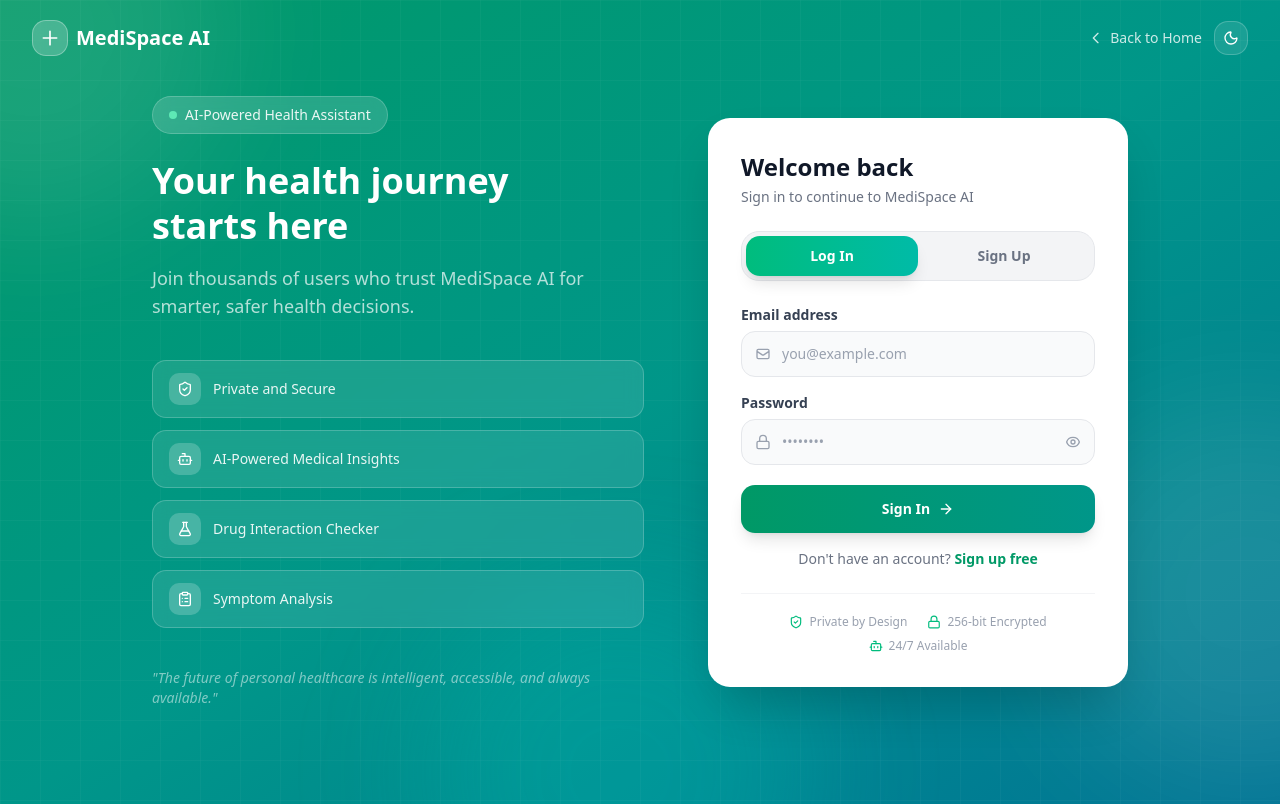
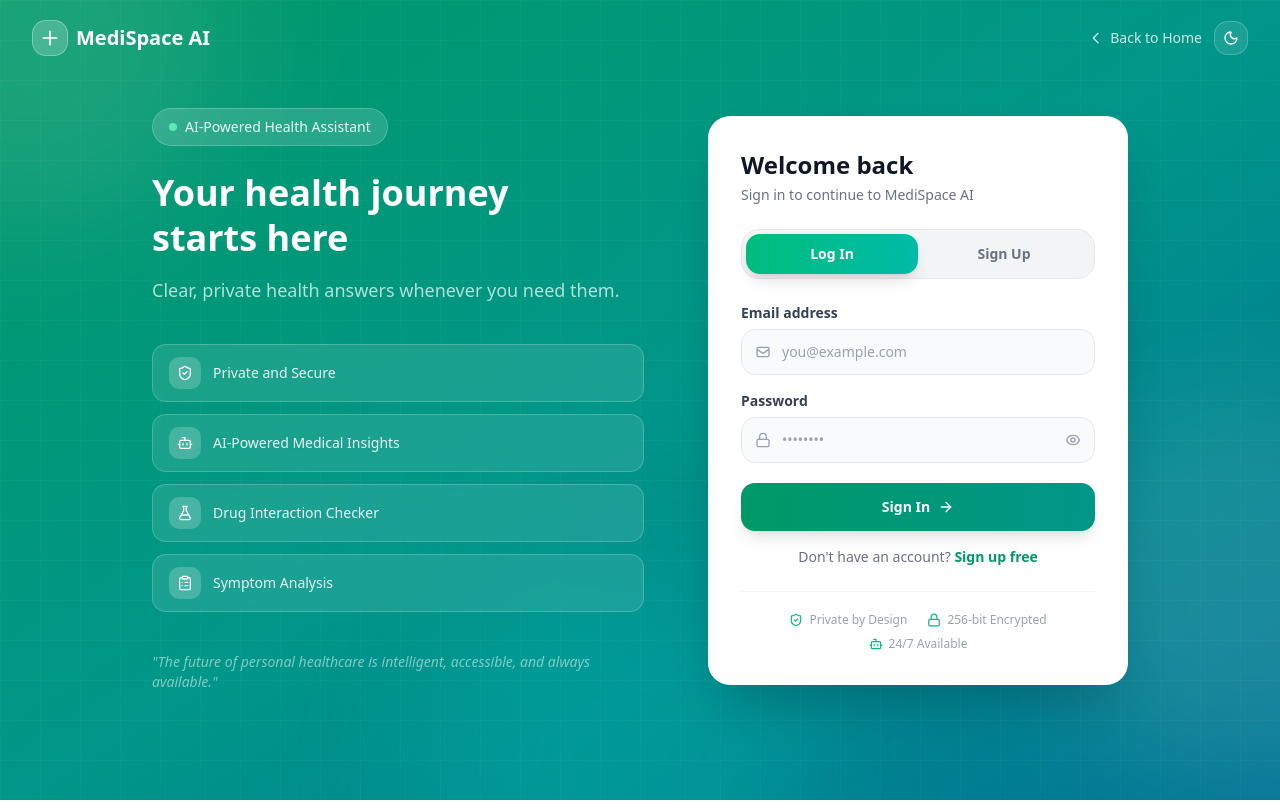
Before and after one commit to obfdanso/MediSpace, a React (Vite) app: page /auth in a window 1280 px wide. Built offline with nearby package versions, Linux system fonts and the light colour scheme; no server answers.

Commit message:
replaced the made-up thousands of users line on the sign-in page

```diff
--- a/src/pages/AuthPage.tsx
+++ b/src/pages/AuthPage.tsx
@@ -166,7 +166,7 @@ export default function AuthPage() {
             Your health journey <br /> starts here
           </h2>
           <p className="text-white/70 text-lg mb-10">
-            Join thousands of users who trust MediSpace AI for smarter, safer health decisions.
+            Clear, private health answers whenever you need them.
           </p>
 
           <div className="space-y-3">
```
